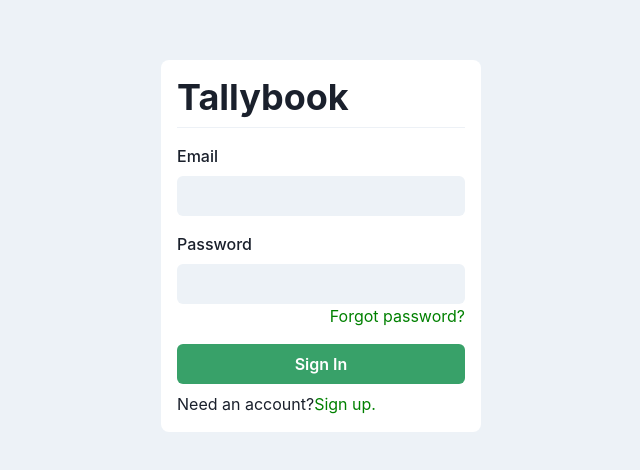
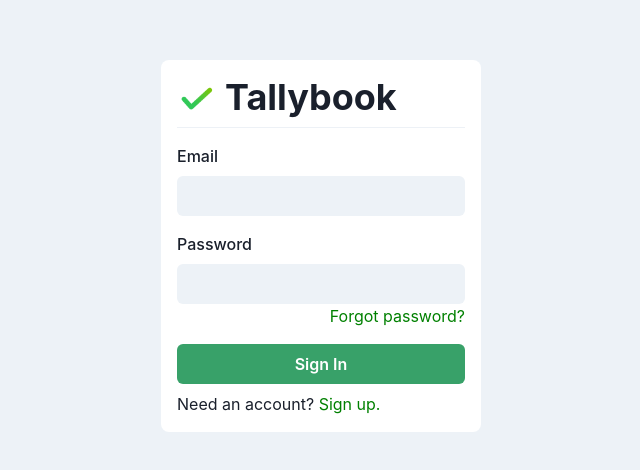
Before and after one commit to mbickers/tallybook, a React (Create React App) app in the folder web/: page /signin in a window 1280 px wide. Shown: the part 154-624 px from the top of the page, without its empty margins (319-959 px from the left). Built offline with nearby package versions, Linux system fonts and the light colour scheme; no server answers.

Commit message:
Added logo

```diff
--- /dev/null
+++ b/web/src/components/TallybookHeading.tsx
@@ -0,0 +1,10 @@
+import { HStack, Heading, Image } from '@chakra-ui/react';
+
+export default function TallybookHeading() {
+  return (
+    <HStack spacing="0.5rem">
+      <Image boxSize="2.5rem" src="/logo.png" />
+      <Heading>Tallybook</Heading>
+    </HStack>
+  );
+}
--- a/web/src/pages/ForgotPassword.tsx
+++ b/web/src/pages/ForgotPassword.tsx
@@ -6,6 +6,7 @@ import { AuthError, getAuth, sendPasswordResetEmail } from 'firebase/auth';
 import { Formik, Field } from 'formik';
 import { useContext, useState } from 'react';
 import { useNavigate } from 'react-router-dom';
+import TallybookHeading from '../components/TallybookHeading';
 import { FirebaseContext } from '../providers/FirebaseProvider';
 
 export default function ForgotPassword() {
@@ -17,7 +18,7 @@ export default function ForgotPassword() {
   return (
     <Center bg="gray.100" h="100vh">
       <VStack bg="white" w="xs" borderRadius="lg" p="1rem" align="begin">
-        <Heading>Tallybook</Heading>
+        <TallybookHeading />
         <Divider />
         <Text color="red">{error}</Text>
         <Formik
--- a/web/src/pages/ResetPassword.tsx
+++ b/web/src/pages/ResetPassword.tsx
@@ -6,6 +6,7 @@ import { AuthError, confirmPasswordReset, getAuth } from 'firebase/auth';
 import { Formik, Field } from 'formik';
 import { useContext, useState } from 'react';
 import { useNavigate, useLocation, Navigate } from 'react-router-dom';
+import TallybookHeading from '../components/TallybookHeading';
 import { FirebaseContext } from '../providers/FirebaseProvider';
 
 export default function ResetPassword() {
@@ -23,7 +24,7 @@ export default function ResetPassword() {
   return (
     <Center bg="gray.100" h="100vh">
       <VStack bg="white" w="xs" borderRadius="lg" p="1rem" align="begin">
-        <Heading>Tallybook</Heading>
+        <TallybookHeading />
         <Divider />
         <Text color="red">{error}</Text>
         <Formik
--- a/web/src/pages/SignIn.tsx
+++ b/web/src/pages/SignIn.tsx
@@ -6,6 +6,7 @@ import { AuthError, getAuth, signInWithEmailAndPassword } from 'firebase/auth';
 import { Formik, Field } from 'formik';
 import { useContext, useState } from 'react';
 import { useNavigate, Link as RouterLink } from 'react-router-dom';
+import TallybookHeading from '../components/TallybookHeading';
 import { FirebaseContext } from '../providers/FirebaseProvider';
 
 export default function SignIn() {
@@ -17,7 +18,7 @@ export default function SignIn() {
   return (
     <Center bg="gray.100" h="100vh">
       <VStack bg="white" w="xs" borderRadius="lg" p="1rem" align="begin">
-        <Heading>Tallybook</Heading>
+        <TallybookHeading />
         <Divider />
         <Text color="red">{error}</Text>
         <Formik
@@ -66,6 +67,7 @@ export default function SignIn() {
         </Formik>
         <Text>
           Need an account?
+          {' '}
           <Link color="green" as={RouterLink} to="/signup">Sign up.</Link>
         </Text>
       </VStack>
--- a/web/src/pages/SignUp.tsx
+++ b/web/src/pages/SignUp.tsx
@@ -6,6 +6,7 @@ import { AuthError, createUserWithEmailAndPassword, getAuth } from 'firebase/aut
 import { Formik, Field } from 'formik';
 import { useContext, useState } from 'react';
 import { useNavigate, Link as RouterLink } from 'react-router-dom';
+import TallybookHeading from '../components/TallybookHeading';
 import { FirebaseContext } from '../providers/FirebaseProvider';
 
 export default function SignUp() {
@@ -17,7 +18,7 @@ export default function SignUp() {
   return (
     <Center bg="gray.100" h="100vh">
       <VStack bg="white" w="xs" borderRadius="lg" p="1rem" align="begin">
-        <Heading>Tallybook</Heading>
+        <TallybookHeading />
         <Divider />
         <Text color="red">{error}</Text>
         <Formik
@@ -62,6 +63,7 @@ export default function SignUp() {
         </Formik>
         <Text>
           Already have an account?
+          {' '}
           <Link color="green" as={RouterLink} to="/signin">Sign in.</Link>
         </Text>
       </VStack>
--- a/web/src/pages/Tallies.tsx
+++ b/web/src/pages/Tallies.tsx
@@ -1,12 +1,13 @@
 import { AddIcon, ChevronDownIcon } from '@chakra-ui/icons';
 import {
-  Box, Button, Flex, Heading, HStack, Menu, MenuButton, MenuItem, MenuList, Spacer, useDisclosure,
+  Box, Button, Flex, HStack, Menu, MenuButton, MenuItem, MenuList, Spacer, useDisclosure,
 } from '@chakra-ui/react';
 import { FirebaseApp } from 'firebase/app';
 import { User, getAuth } from 'firebase/auth';
 import { useContext } from 'react';
 import { Outlet } from 'react-router-dom';
 import EditTallyModal from '../components/EditTallyModal';
+import TallybookHeading from '../components/TallybookHeading';
 import TallyList from '../components/TallyList';
 import { FirebaseContext } from '../providers/FirebaseProvider';
 import { TallyServiceContext, TallyServiceProvider } from '../providers/TallyServiceProvider';
@@ -21,7 +22,7 @@ function Header() {
   return (
     <Box as="header" pos="fixed" w="100%" bg="white" zIndex="1">
       <Flex maxW="50rem" m="auto" mt="0.1rem">
-        <Heading>Tallybook</Heading>
+        <TallybookHeading />
         <Spacer />
         <Menu>
           <MenuButton as={Button} rightIcon={<ChevronDownIcon />} variant="ghost">
```
Also changed, not shown: web/public/logo.png (added).
